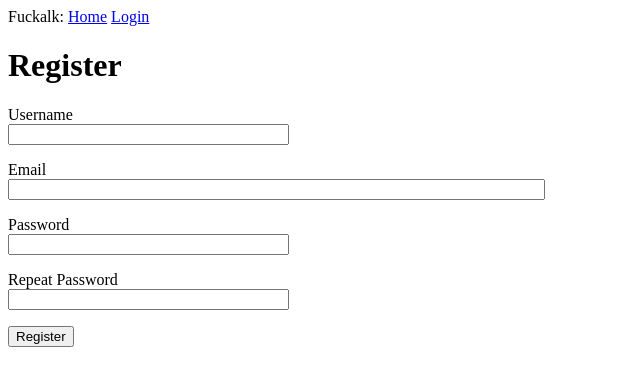
After one commit to shtakai/fucklask, a Flask app: page /register in a window 1280 px wide. The commit adds this page. Shown: the top 386 px of the page, without its empty margins (0-640 px from the left). Run offline with Flask 2, Linux system fonts and the light colour scheme.

Commit message:
Add user registration

```diff
--- a/app/forms.py
+++ b/app/forms.py
@@ -1,6 +1,7 @@
 from flask_wtf import FlaskForm
 from wtforms import StringField, PasswordField, BooleanField, SubmitField
-from wtforms.validators import DataRequired
+from wtforms.validators import DataRequired, Email, EqualTo, ValidationError
+from app.models import User
 
 
 class LoginForm(FlaskForm):
@@ -8,3 +9,22 @@ class LoginForm(FlaskForm):
     password = PasswordField('Password', validators=[DataRequired()])
     remember_me = BooleanField('Remember Me')
     submit = SubmitField('Sign In')
+
+
+class RegistrationForm(FlaskForm):
+    username = StringField('Username', validators=[DataRequired()])
+    email = StringField('Email', validators=[DataRequired(), Email()])
+    password = PasswordField('Password', validators=[DataRequired()])
+    password2 = PasswordField(
+        'Repeat Password', validators=[DataRequired(), EqualTo('password')])
+    submit = SubmitField('Register')
+
+    def validate_username(self, username):
+        user = User.query.filter_by(username=username.data).first()
+        if user is not None:
+            raise ValidationError('Please use a different username.')
+
+    def validate_email(self, email):
+        user = User.query.filter_by(email=email.data).first()
+        if user is not None:
+            raise ValidationError('Please use a different enmail address.')
--- a/app/routes.py
+++ b/app/routes.py
@@ -1,8 +1,8 @@
 from flask import render_template, flash, redirect, url_for, request
 from werkzeug.urls import url_parse
 from flask_login import login_user, current_user, logout_user, login_required
-from app import app
-from app.forms import LoginForm
+from app import app, db
+from app.forms import LoginForm, RegistrationForm
 from app.models import User
 
 
@@ -49,3 +49,18 @@ def login():
 def logout():
     logout_user()
     return redirect(url_for('index'))
+
+
+@app.route('/register', methods=['GET', 'POST'])
+def register():
+    if current_user.is_authenticated:
+        return redirect(url_for('index'))
+    form = RegistrationForm()
+    if form.validate_on_submit():
+        user = User(username=form.username.data, email=form.email.data)
+        user.set_password(form.password.data)
+        db.session.add(user)
+        db.session.commit()
+        flash('Congraturations, you are now a fucked up user!')
+        return redirect(url_for('login'))
+    return render_template('register.html', title='Register', form=form)
--- a/app/templates/login.html
+++ b/app/templates/login.html
@@ -21,4 +21,5 @@
     <p>{{ form.remember_me() }} {{ form.remember_me.label }}</p>
     <p>{{ form.submit() }}</p>
   </form>
+  <p>New User? <a href="{{ url_for('register') }}">Click To Register</a></p>
 {% endblock %}
--- /dev/null
+++ b/app/templates/register.html
@@ -0,0 +1,37 @@
+{% extends "base.html" %}
+
+{% block content %}
+<h1>Register</h1>
+<form action="" method="post">
+  {{ form.hidden_tag() }}
+  <p>
+    {{ form.username.label }}<br>
+    {{ form.username(size=32) }}<br>
+    {% for error in form.username.errors %}
+    <span style="color: red;">[{{ error }}]</span>
+    {% endfor %}
+  </p>
+  <p>
+    {{ form.email.label }}<br>
+    {{ form.email(size=64) }}<br>
+    {% for error in form.email.errors %}
+    <span style="color: red;">[{{ error }}]</span>
+    {% endfor %}
+  </p>
+  <p>
+    {{ form.password.label }}<br>
+    {{ form.password(size=32) }}<br>
+    {% for error in form.password.errors %}
+    <span style="color: red;">[{{ error }}]</span>
+    {% endfor %}
+  </p>
+  <p>
+    {{ form.password2.label }}<br>
+    {{ form.password2(size=32) }}<br>
+    {% for error in form.password2.errors %}
+    <span style="color: red;">[{{ error }}]</span>
+    {% endfor %}
+  </p>
+  <p>{{ form.submit() }}</p>
+</form>
+{% endblock %}
```
